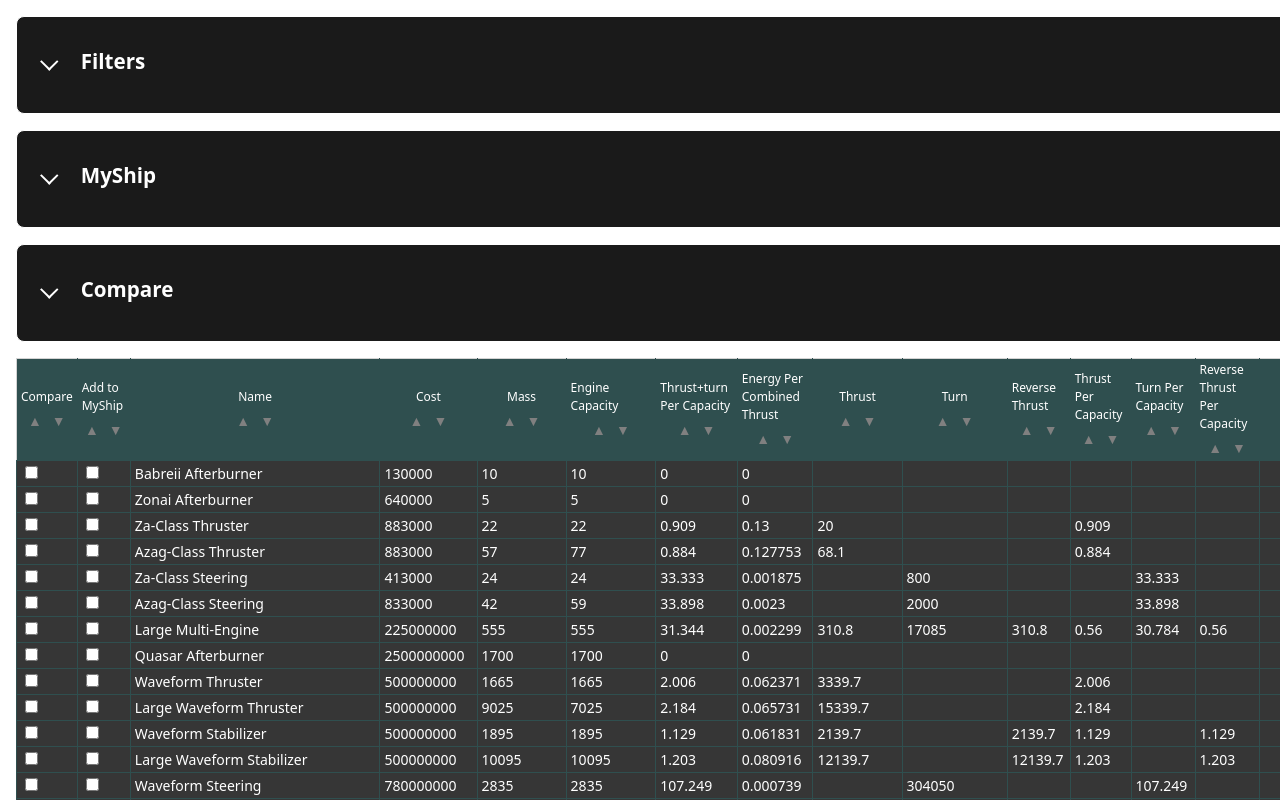
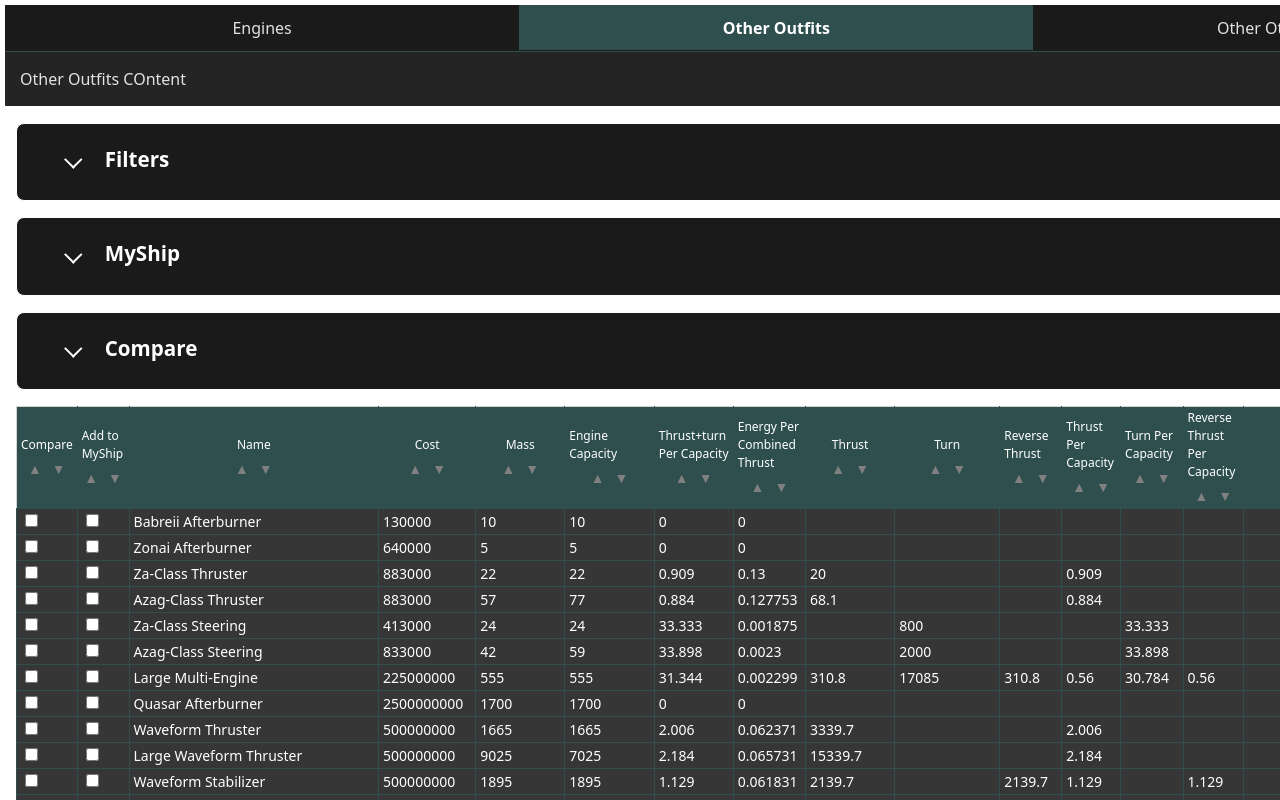
Before and after one commit to fly1ngsh33p7/endless_sky_outfit_table, a React (Vite) app: page / in a window 1280 px wide. Shown: the top 800 px of the page. Built offline with nearby package versions, Linux system fonts and the light colour scheme.

Commit message:
finished TabbedPanel

```diff
--- a/src/App.tsx
+++ b/src/App.tsx
@@ -3,6 +3,7 @@ import FiltersPanel, { type Filters } from './components/filtersPanel/FiltersPan
 import EnginesTable from './components/enginesTable/EnginesTable';
 import ComparisonPanel from './components/comparisonPanel/ComparisonPanel';
 import MyShipPanel from './components/myShipPanel/MyShipPanel';
+import TabbedPanel from './components/panel/TabbedPanel';
 
 export interface License {
 	name: string;
@@ -207,6 +208,14 @@ function App() {
 
 	return (
 		<div className="app flex flex-col md:flex-row h-screen">
+			<TabbedPanel initialTabIndex={1}
+				tabs={[
+					{heading: "Engines", content: <>Engines Content</>},
+					{heading: "Other Outfits", content: <>Other Outfits COntent</>},
+					{heading: "Other Other Outfits", content: <>Other Other Outfits Content</>},
+				]}
+
+			/>
 			<aside className="w-full md:w-1/4 p-4 overflow-auto border-r">
 				<FiltersPanel
 					engines={engines}
--- a/src/components/enginesTable/EnginesTable.css
+++ b/src/components/enginesTable/EnginesTable.css
@@ -2,7 +2,7 @@
 
 /* Haupt-Table-Styling */
 .EnginesTable {
-    width: 100%;
+    width: 99%;
     max-width: 100%;
     border-collapse: collapse;
     border: 1px solid lightgray;
--- a/src/components/panel/Panel.css
+++ b/src/components/panel/Panel.css
@@ -13,7 +13,12 @@
     font-weight: bold;
     font-size: 1.1rem;
     color: white;
-    margin-bottom: 0.5rem;
+    margin-bottom: 0.35rem;
+    padding: 0.75rem 0 0.75rem 1.5rem;
+
+    .panel-title {
+        margin: 0;
+    }
 }
 
 .panel-toggle {
@@ -24,9 +29,8 @@
     margin: 0;
     display: flex;
     align-items: center;
-}
 
-.panel-toggle.chevron {
+    &.chevron {
         display: inline-block;
         width: 0.6em;
         height: 0.6em;
@@ -35,14 +39,14 @@
         transform: rotate(45deg);
         transition: transform 0.2s ease;
         margin: 0 1em;
-}
 
-.panel-toggle.chevron-down {
+        &.chevron-down {
             transform: rotate(45deg);
         }
-
-.panel-toggle.chevron-up {
+        &.chevron-up {
             transform: rotate(225deg);
+        }
+    }
 }
 
 .panel-content {
--- a/src/components/panel/Panel.tsx
+++ b/src/components/panel/Panel.tsx
@@ -2,17 +2,29 @@ import React, { useEffect, useState } from 'react';
 import './Panel.css';
 
 interface PanelProps {
-    heading: string;
+    heading?: string;
     children: React.ReactNode;
+    className?: PanelClassNames;
     startOpen?: boolean;
     trigger?: unknown;
     dontTrigger?: boolean;
+    alwaysOpen?: boolean;
 }
 
-export default function Panel({ heading, children, startOpen = true, trigger, dontTrigger = true }: PanelProps) {
-    const [isOpen, setIsOpen] = useState(startOpen);
+export interface PanelClassNames {
+    panel?: string;
+    panelHeading?: string;
+    panelTitle?: string;
+    panelContent?: string;
+}
 
-    const togglePanel = () => setIsOpen(!isOpen);
+export default function Panel({ heading, children, startOpen = true, trigger, dontTrigger = true, className, alwaysOpen = false }: PanelProps) {
+    const [isOpen, setIsOpen] = useState(startOpen || alwaysOpen);
+
+    const togglePanel = () => {
+        console.log("toggledPanel to " + (!isOpen ? 'open' : 'closed'))
+        setIsOpen(!isOpen);
+    }
 
     useEffect(() => {
         // FIXME: might disregard startOpen = false
@@ -22,12 +34,16 @@ export default function Panel({ heading, children, startOpen = true, trigger, do
     }, [trigger]);
 
     return (
-        <div className="panel">
-            <div className="panel-heading" onClick={togglePanel} title={isOpen ? 'Einklappen' : 'Ausklappen'}>
-                <span className={`panel-toggle chevron ${isOpen ? 'chevron-up' : 'chevron-down'}`} />
-                <h3 className="panel-title">{heading}</h3>
-            </div>
-            {isOpen && <div className="panel-content">{children}</div>}
+        <div className={className?.panel ?? "panel"}>
+            {heading &&
+                <div className={className?.panelHeading ?? "panel-heading"} onClick={alwaysOpen ? () => {} : togglePanel} title={(isOpen && !alwaysOpen) ? 'Einklappen' : 'Ausklappen'}>
+                    {!alwaysOpen &&
+                        <span className={`panel-toggle chevron ${isOpen ? 'chevron-up' : 'chevron-down'}`} />
+                    }
+                    <h3 className={className?.panelTitle ?? "panel-title"}>{heading}</h3>
+                </div>
+            }
+            {isOpen && <div className={className?.panelContent ?? "panel-content"}>{children}</div>}
         </div>
     );
 }
--- /dev/null
+++ b/src/components/panel/TabbedPanel.css
@@ -0,0 +1,55 @@
+
+.TabbedPanel {
+    display: flex;
+    flex-direction: column;
+    width: 99%;
+    border: 1px solid white;
+    border-radius: 2px;
+    overflow: hidden;
+    font-family: system-ui, Avenir, Helvetica, Arial, sans-serif;
+    background-color: var(--background-color);
+    color: var(--color);
+    margin: 0.25rem;
+}
+
+
+.TabbedPanelHeader {
+    display: flex;
+    background-color: #1a1a1a;
+    border-bottom: 1px solid darkslategray;
+
+    .TabButton {
+        flex: 1;
+        padding: 10px 15px;
+        text-align: center;
+        cursor: pointer;
+        border: 1px solid transparent;
+        border-bottom: none;
+        background-color: #1a1a1a;
+        color: rgba(255, 255, 255, 0.87);
+        transition: background-color 0.3s ease, border-color 0.3s ease;
+
+        &:hover {
+            background-color: #3f5f5f;
+        }
+
+        &.active {
+            background-color: darkslategray;
+            border: 1px solid darkslategray;
+            border-bottom: 1px solid #1a1a1a;
+            font-weight: bold;
+            color: #ffffff;
+
+            &:hover {
+                background-color: #3f5f5f;
+            }
+        }
+    }
+}
+
+
+.TabbedPanelBody {
+    padding: 15px;
+    background-color: #242424;
+    color: rgba(255, 255, 255, 0.87);
+}
--- /dev/null
+++ b/src/components/panel/TabbedPanel.tsx
@@ -0,0 +1,50 @@
+import { useState, type ReactElement } from "react";
+import Panel, { type PanelClassNames } from "./Panel";
+import './TabbedPanel.css';
+
+interface TabbedPanelProps {
+    heading?: string;
+    initialTabIndex?: number;
+    tabs: Array<{
+        heading: string;
+        content: ReactElement;
+    }>;
+}
+
+export default function TabbedPanel({
+    heading,
+    initialTabIndex = 0,
+    tabs,
+}: TabbedPanelProps) {
+    const [currentTabIndex, setCurrentTabIndex] = useState<number>(initialTabIndex < tabs.length && initialTabIndex >= 0 ? initialTabIndex : 0 );
+
+    const overridePanelClassNames: PanelClassNames = {
+        panel: "TabbedPanel",
+        panelHeading: "TabbedPanelHeading",
+        panelTitle: undefined,
+        panelContent: "",
+    }
+
+    return (
+        <Panel heading={heading} className={overridePanelClassNames} alwaysOpen>
+            <div className="TabbedPanelHeader">
+                {/* Hier irgendwie mit Flex den ganzen Platz einnehmen:*/}
+                {/* einen Div pro "Tab" */}
+                {tabs.map((tabContent, index) => (
+                    <div
+                        key={index}
+                        className={`TabButton ${index === currentTabIndex ? "active" : ""}`}
+                        onClick={() => setCurrentTabIndex(index)}
+                    >
+                        {tabContent.heading}
+                    </div>
+                ))}
+            </div>
+            <div className="TabbedPanelBody">
+                <Panel className={{panel: "", panelContent: "", panelHeading: "", panelTitle: undefined}} alwaysOpen>
+                    {tabs[currentTabIndex].content}
+                </Panel>
+            </div>
+        </Panel>
+    );
+}
```
Lines whose indentation alone changed are shown as unchanged.
